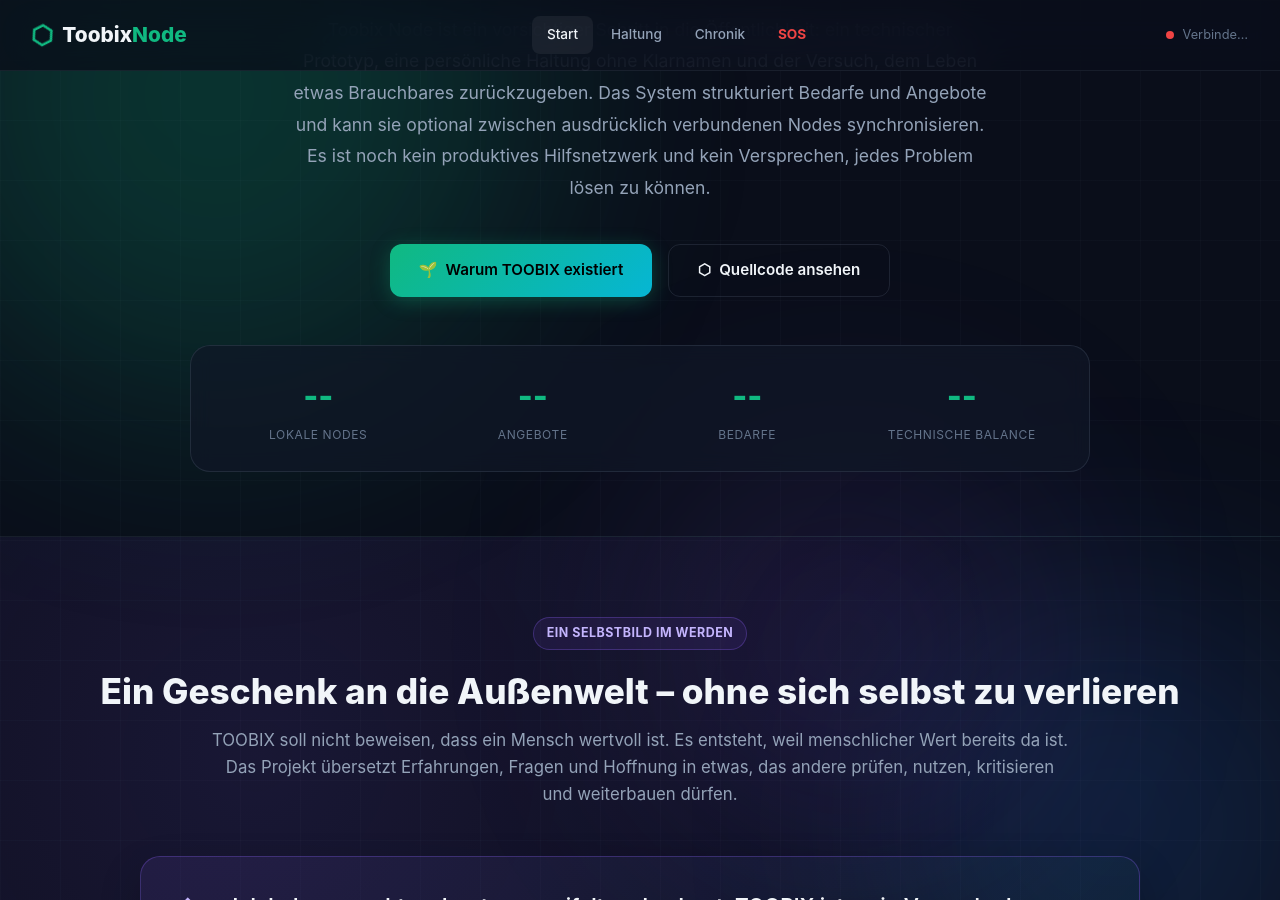
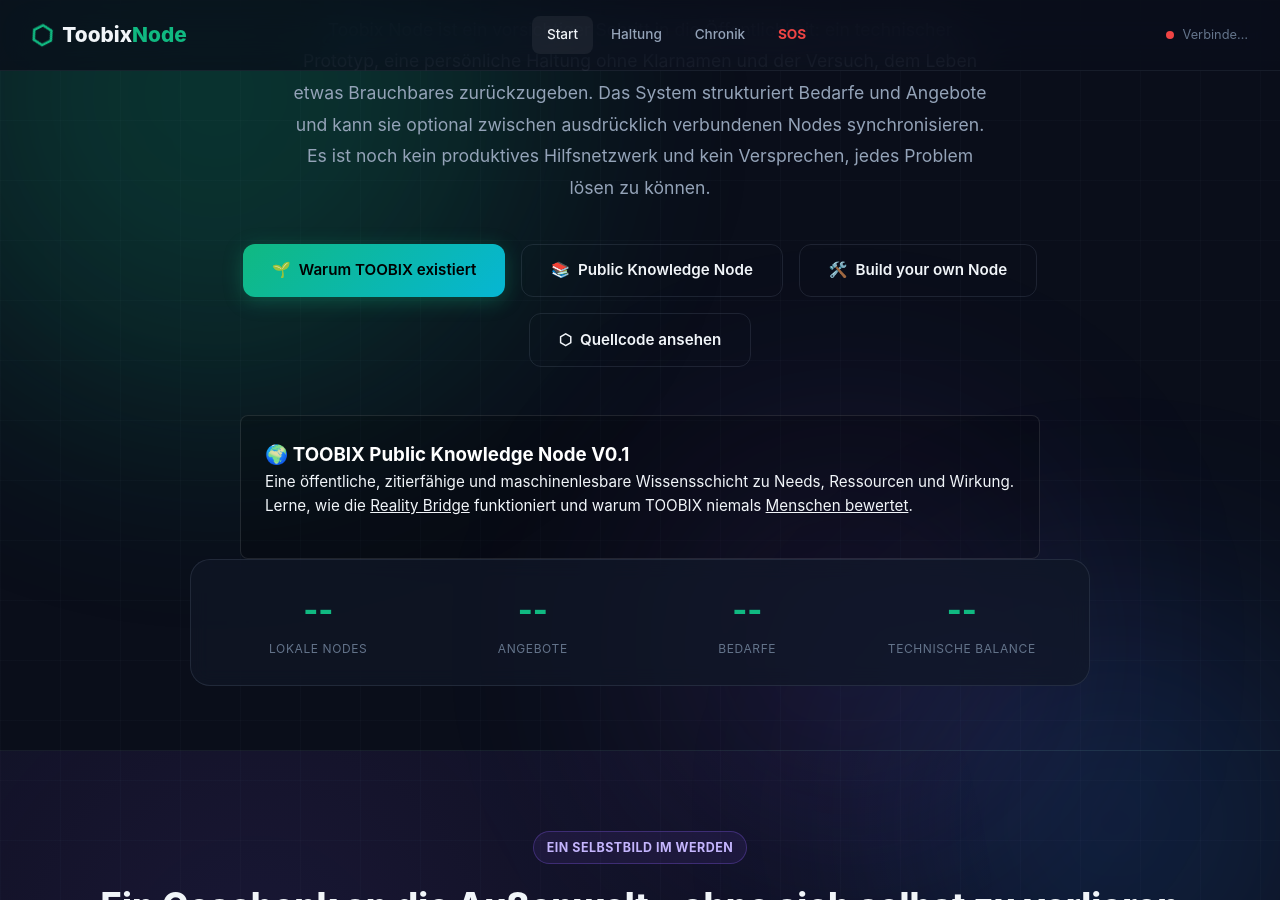
Before and after one commit to Toobix-bot/toobix-node, a Jekyll site: the page index.html, which Jekyll copies as it is, in a window 1280 px wide and 900 px high, scrolled down 388 px. Built offline with Jekyll 4.4.1, drawn with Linux system fonts in a browser that asks for light colours.

Commit message:
feat: add knowledge node entry point to homepage

```diff
--- a/index.html
+++ b/index.html
@@ -50,9 +50,16 @@
                 </p>
                 <div class="hero-actions">
                     <a href="#meaning" class="btn btn-primary"><span class="btn-icon">🌱</span>Warum TOOBIX existiert</a>
-                    <a href="#live-dashboard" class="btn btn-secondary local-nav-link" style="display: none;"><span class="btn-icon">📡</span>Lokales Dashboard</a>
+                    <a href="knowledge/" class="btn btn-secondary"><span class="btn-icon">📚</span>Public Knowledge Node</a>
+                    <a href="knowledge/build-your-own/" class="btn btn-secondary"><span class="btn-icon">🛠️</span>Build your own Node</a>
                     <a href="https://github.com/Toobix-bot/toobix-node" target="_blank" rel="noreferrer" class="btn btn-secondary"><span class="btn-icon">⬡</span>Quellcode ansehen</a>
                 </div>
+
+                <div class="knowledge-intro" style="margin-top: 2rem; background: rgba(0,0,0,0.2); padding: 1.5rem; border-radius: 8px; border: 1px solid rgba(255,255,255,0.1); max-width: 800px; margin-left: auto; margin-right: auto; text-align: left;">
+                    <h3 style="margin-top: 0; color: #fff;">🌍 TOOBIX Public Knowledge Node V0.1</h3>
+                    <p style="font-size: 0.95rem; margin-bottom: 1rem;">Eine öffentliche, zitierfähige und maschinenlesbare Wissensschicht zu Needs, Ressourcen und Wirkung. Lerne, wie die <a href="knowledge/reality-bridge/" style="color: var(--accent);">Reality Bridge</a> funktioniert und warum TOOBIX niemals <a href="knowledge/no-human-scoring/" style="color: var(--accent);">Menschen bewertet</a>.</p>
+                </div>
+
                 <div class="hero-stats" id="heroStats">
                     <div class="stat"><span class="stat-value" id="statNodes">--</span><span class="stat-label">lokale Nodes</span></div>
                     <div class="stat"><span class="stat-value" id="statOffers">--</span><span class="stat-label">Angebote</span></div>
```
